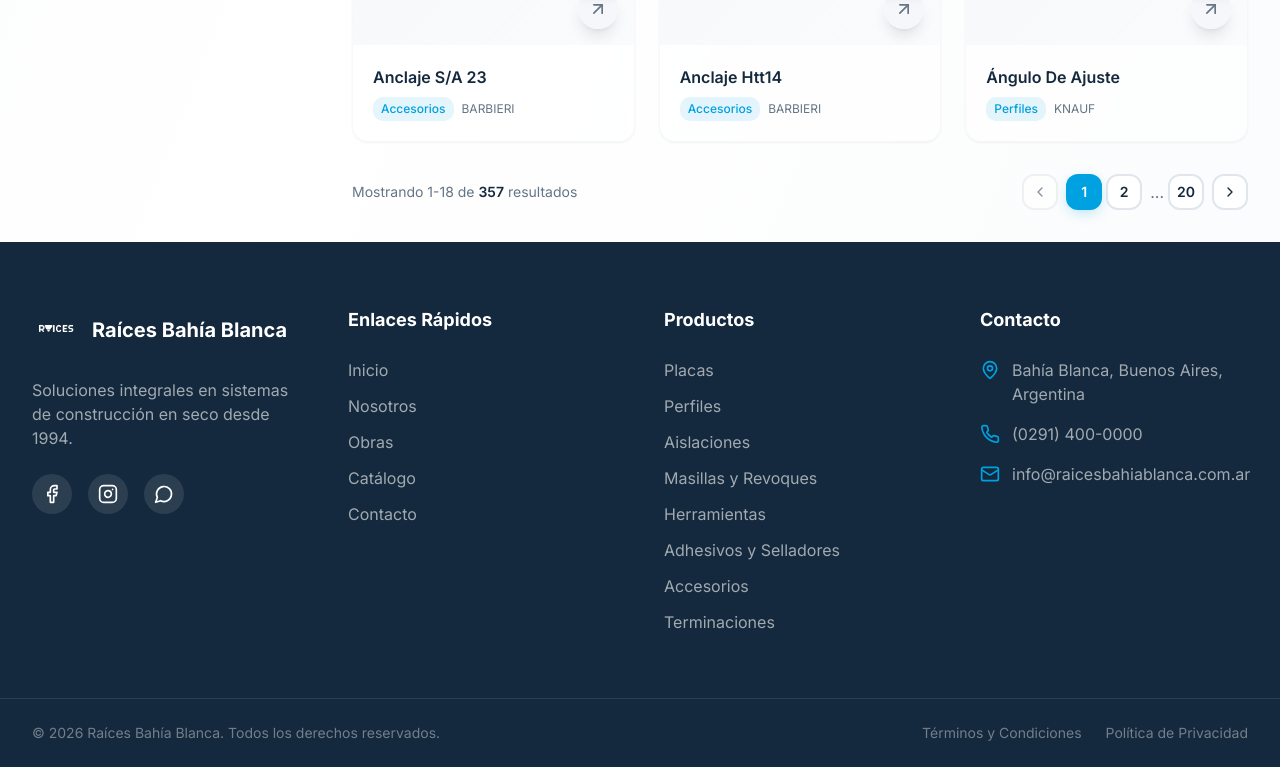
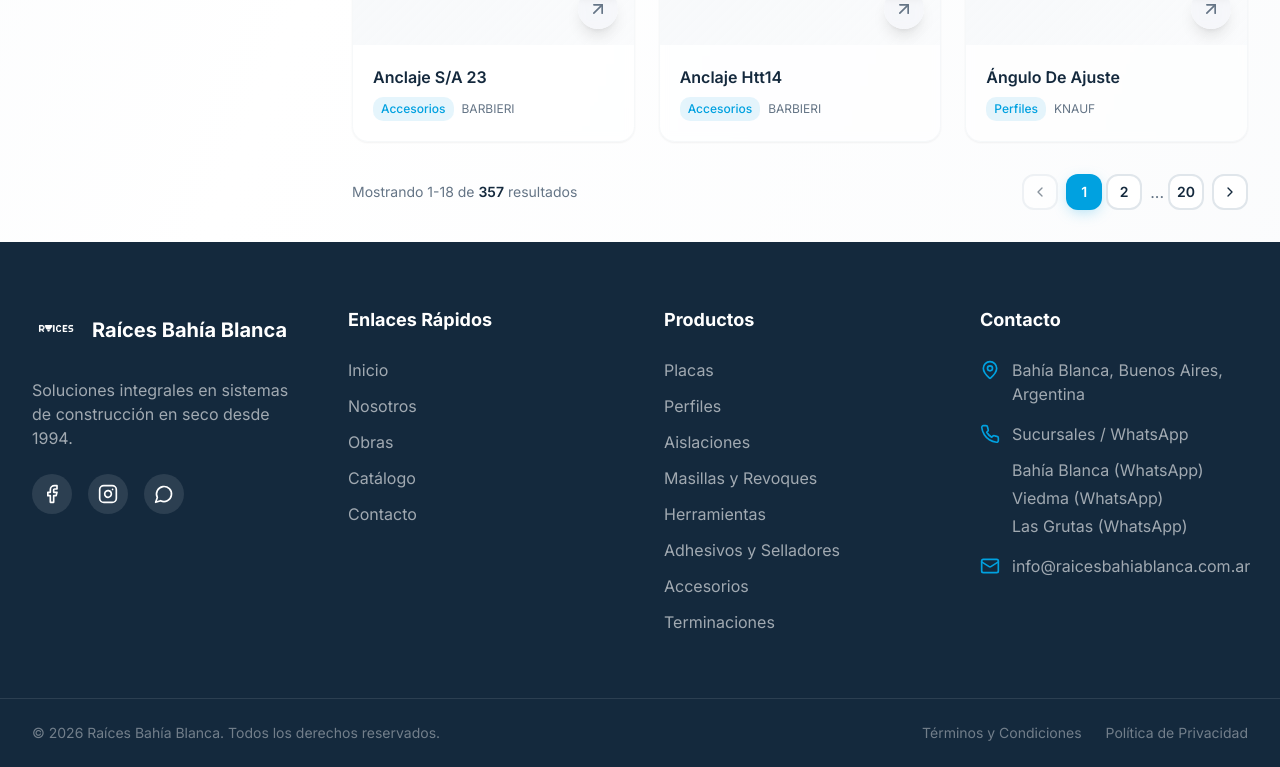
Before and after one commit to tomydel45-glitch/raicesbahiablanca, a Next.js app: page /catalogo in a window 1280 px wide. Shown: the part 2482-3249 px from the top of the page. Built offline with nearby package versions, Linux system fonts and the light colour scheme; grey boxes are pictures that could not be loaded.

Commit message:
Update Social Media

```diff
--- a/src/components/ContactSection.tsx
+++ b/src/components/ContactSection.tsx
@@ -13,18 +13,21 @@
     address: 'Luiggi 1263',
     phone: '+54 9 2914 63-7191',
     email: 'administracion@raicesbahiablanca.com.ar',
+    waLink: 'https://wa.me/message/6GDRS3G3GC4RF1',
   },
   {
     city: 'Viedma',
     address: 'Parque Industrial 206 y 207',
     phone: '+54 9 2920 44-6163',
     email: 'viedma@raicesbahiablanca.com.ar',
+    waLink: 'https://wa.me/message/DU24YL5VYK57E1',
   },
   {
     city: 'Las Grutas',
     address: 'Colectora 995',
     phone: '+54 9 2920 36-6569',
     email: 'lasgrutas@raicesbahiablanca.com.ar',
+    waLink: 'https://wa.me/542920366569',
   },
 ];
 
@@ -101,7 +104,12 @@
                   </div>
                   <div className="flex items-center gap-3 text-muted-foreground">
                     <Phone className="w-4 h-4 text-primary flex-shrink-0" />
-                    <a href={`tel:${location.phone.replace(/\s/g, '')}`} className="hover:text-primary transition-colors">
+                    <a
+                      href={location.waLink}
+                      target="_blank"
+                      rel="noopener noreferrer"
+                      className="hover:text-primary transition-colors"
+                    >
                       {location.phone}
                     </a>
                   </div>
--- a/src/components/Footer.tsx
+++ b/src/components/Footer.tsx
@@ -36,7 +36,7 @@
             </p>
             <div className="flex gap-4">
               <a
-                href="https://facebook.com"
+                href="https://www.facebook.com/raices.bahia.blanca"
                 target="_blank"
                 rel="noopener noreferrer"
                 className="w-10 h-10 rounded-full bg-white/10 flex items-center justify-center hover:bg-primary transition-colors"
@@ -44,7 +44,7 @@
                 <Facebook className="h-5 w-5" />
               </a>
               <a
-                href="https://instagram.com"
+                href="https://www.instagram.com/raices.construccion?igsh=cnZtaGhuamV5enY3"
                 target="_blank"
                 rel="noopener noreferrer"
                 className="w-10 h-10 rounded-full bg-white/10 flex items-center justify-center hover:bg-primary transition-colors"
@@ -52,7 +52,7 @@
                 <Instagram className="h-5 w-5" />
               </a>
               <a
-                href="https://wa.me/542914000000"
+                href="https://wa.me/message/6GDRS3G3GC4RF1"
                 target="_blank"
                 rel="noopener noreferrer"
                 className="w-10 h-10 rounded-full bg-white/10 flex items-center justify-center hover:bg-primary transition-colors"
@@ -106,14 +106,37 @@
                   Bahía Blanca, Buenos Aires, Argentina
                 </span>
               </li>
-              <li className="flex items-center gap-3">
-                <Phone className="h-5 w-5 text-primary flex-shrink-0" />
-                <a
-                  href="tel:+542914000000"
-                  className="text-white/60 hover:text-primary transition-colors"
-                >
-                  (0291) 400-0000
-                </a>
+              <li className="flex flex-col gap-2">
+                <div className="flex items-center gap-3">
+                  <Phone className="h-5 w-5 text-primary flex-shrink-0" />
+                  <span className="text-white/60">Sucursales / WhatsApp</span>
+                </div>
+                <div className="flex flex-col ml-8 mt-1 space-y-1">
+                  <a
+                    href="https://wa.me/message/6GDRS3G3GC4RF1"
+                    target="_blank"
+                    rel="noopener noreferrer"
+                    className="text-white/60 hover:text-primary transition-colors"
+                  >
+                    Bahía Blanca (WhatsApp)
+                  </a>
+                  <a
+                    href="https://wa.me/message/DU24YL5VYK57E1"
+                    target="_blank"
+                    rel="noopener noreferrer"
+                    className="text-white/60 hover:text-primary transition-colors"
+                  >
+                    Viedma (WhatsApp)
+                  </a>
+                  <a
+                    href="https://wa.me/542920366569"
+                    target="_blank"
+                    rel="noopener noreferrer"
+                    className="text-white/60 hover:text-primary transition-colors"
+                  >
+                    Las Grutas (WhatsApp)
+                  </a>
+                </div>
               </li>
               <li className="flex items-center gap-3">
                 <Mail className="h-5 w-5 text-primary flex-shrink-0" />
```
